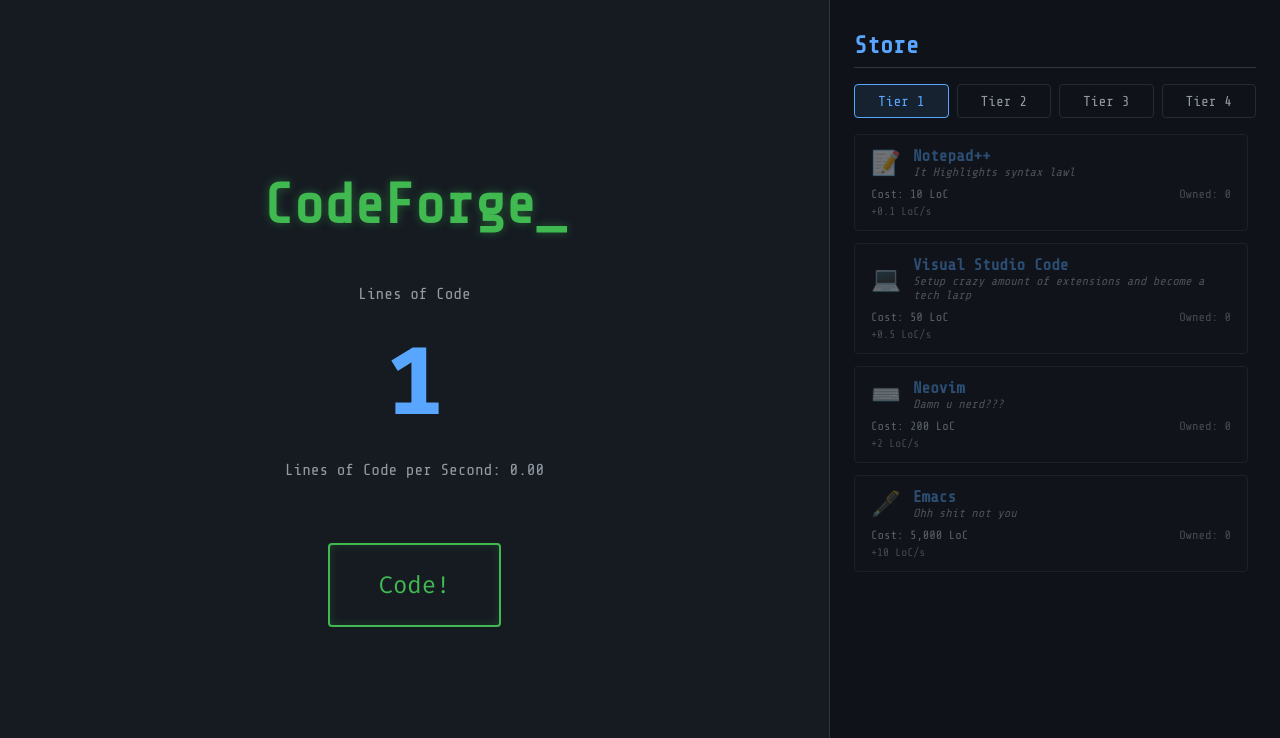
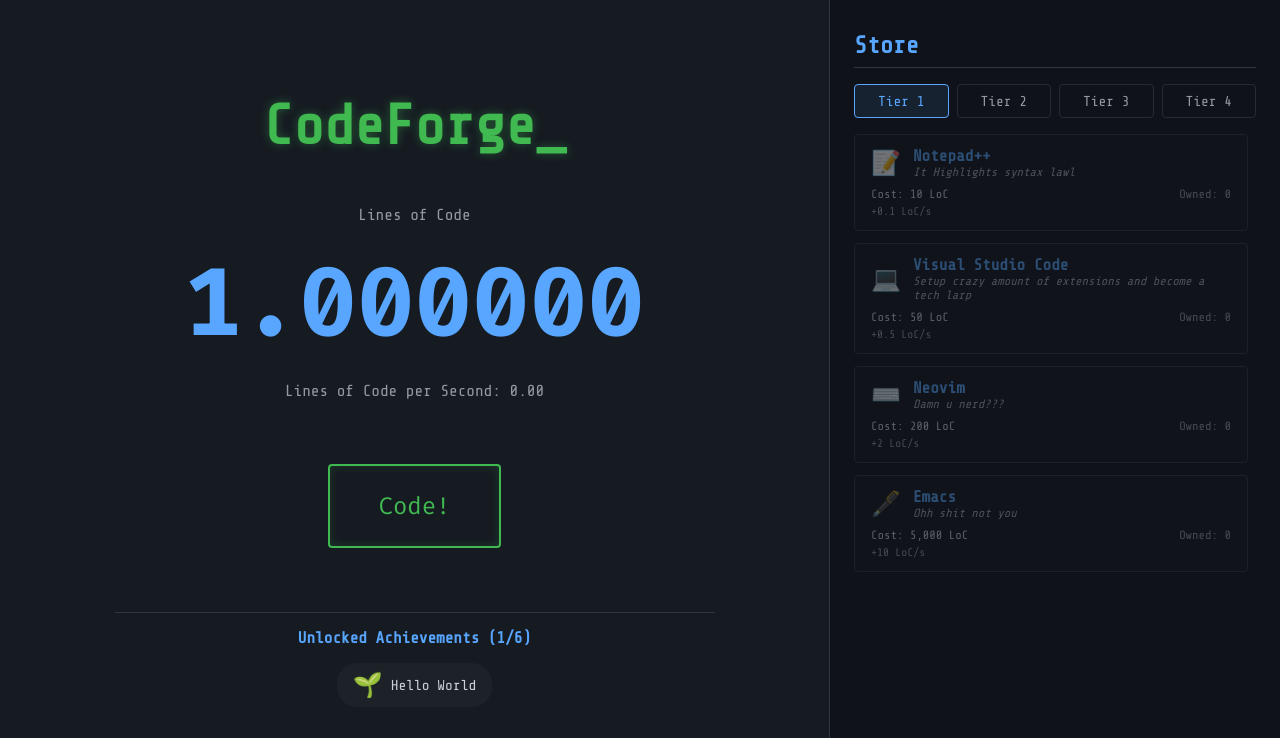
Before and after one commit to FBIopeningUPP/CodeForge, a React (Vite) app in the folder client/: page / in a window 1280 px wide. Both pictures are taken after a click on the button "Code!". Shown: the top 738 px of the page. Built offline with nearby package versions, Linux system fonts and the light colour scheme.

Commit message:
stuff working

```diff
--- a/client/src/App.jsx
+++ b/client/src/App.jsx
@@ -2,12 +2,16 @@
 import { useStore } from './store.js'
 import UpgradeCard from './UpgradeCard'
 import { UPGRADES } from './upgrades'
+import { ACHIEVEMENTS } from './achievements'
 import FloatingText, { FloatingNumbers } from './FloatingText'
 
 export default function App() {
   const loc = useStore((state) => state.loc)
 
   const locPerSec = useStore((state) => state.locPerSec)
+
+  const unlockedAchievements = useStore((state) => state.unlockedAchievements) || []
+
   const handleCodeClick = useStore((state) => state.click)
 
   const lastTime = useRef(performance.now())
@@ -58,11 +62,28 @@
         <h1 style={styles.title}>CodeForge<span className="cursor">_</span></h1>
         <div style={styles.stats}>
           <p style={{opacity: 0.7}}>Lines of Code</p>
-          <h2 style={styles.counter}>{Math.floor(loc).toLocaleString()}</h2>
+          <h2 style={styles.counter}>
+              {loc.toLocaleString(undefined, { minimumFractionDigits: 6, maximumFractionDigits: 6 })}
+          </h2>
           <p style={{opacity: 0.7}}>Lines of Code per Second: {locPerSec.toFixed(2)}</p>
         </div>
         <button onClick={handleClick} style={styles.bigButton}>Code!</button>
         <FloatingNumbers floats={floats} />
+        <div style={styles.trophyCase}>
+          <h4 style={styles.trophyTitle}>Unlocked Achievements ({unlockedAchievements.length}/{ACHIEVEMENTS.length})</h4>
+          <div style={styles.trophyGrid}>
+            {unlockedAchievements.map(id => {
+              const ach = ACHIEVEMENTS.find(a => a.id === id)
+              if (!ach) return null
+              return(
+                <div key={ach.id} style={styles.trophy} title={ach.flavor}>
+                  <span style={styles.trophyIcon}>{ach.icon}</span>
+                  <span style={styles.trophyName}>{ach.name}</span>
+                </div>
+              )
+            })}
+        </div>
+      </div>
       </main>
     <aside style={styles.sidebar}>
       <h3 style={styles.sidebarTitle}>Store</h3>
@@ -140,5 +161,36 @@
   flex: 1,
   overflowY: 'auto',
   paddingRight: '0.5rem',
-  }
+  },
+  trophyCase: {
+    marginTop: '4rem',
+    width: '80%',
+    maxWidth: '600px',
+    borderTop: '1px solid var(--border)',
+    paddingTop: '1rem',
+  },
+  trophyTitle: {
+    color: 'var(--cyan)',
+    textAlign: 'center',
+    marginBottom: '1rem',
+    fontFamily: '"Share Tech Mono", monospace',
+  },
+  trophyGrid: {
+    display: 'flex',
+    flexWrap: 'wrap',
+    gap: '1rem',
+    justifyContent: 'center',
+  },
+  trophy: {
+    display: 'flex',
+    alignItems: 'center',
+    gap: '0.5rem',
+    padding: '0.5rem 1rem',
+    backgroundColor: 'rgba(255, 255, 255, 0.03)',
+    borderRadius: '20px',
+    fontSize: '0.9rem',
+    cursor: 'default',
+  },
+  trophyIcon: { fontSize: '1.5rem' },
+  trophyName: { fontFamily: 'var(--text)'},
 }
```
